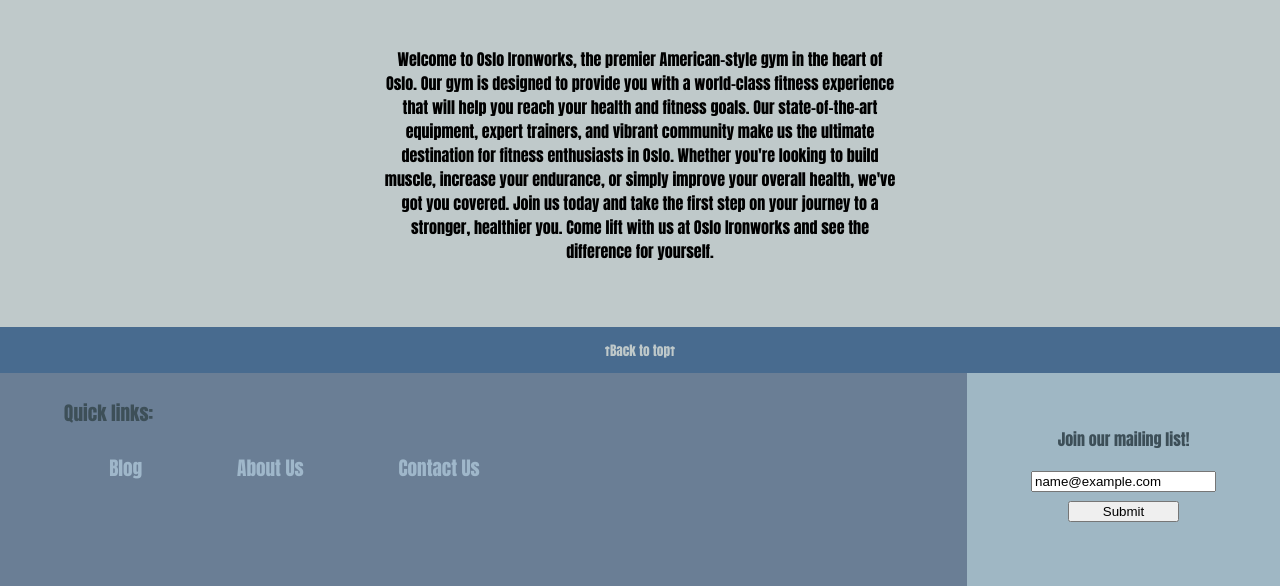
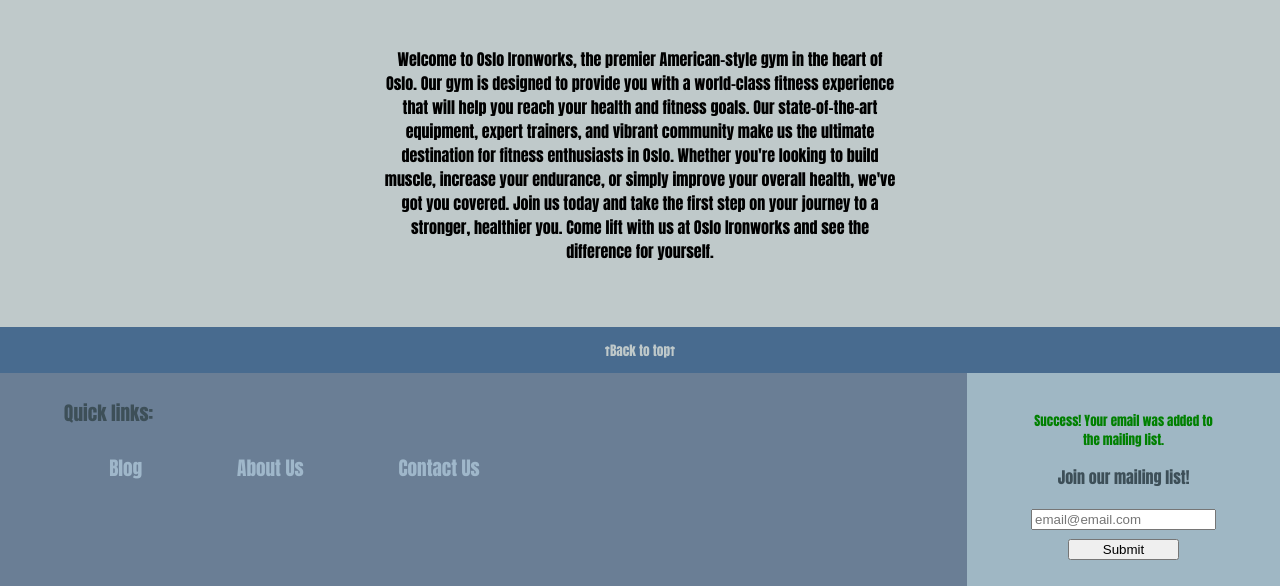
Before and after one commit to AndreasYager/Oslo-Ironworks, a plain HTML site: page about.html in a window 1280 px wide. Both pictures are taken after typing "name@example.com" into the empty fields and a click on the button "Submit". Shown: the part 369-955 px from the top of the page. Drawn offline with Linux system fonts and the light colour scheme.

Commit message:
Update about.html

```diff
--- a/about.html
+++ b/about.html
@@ -45,12 +45,14 @@
             </div>
 
             <div class="mailinglist">
+                <div id="successMessage"></div>
                 <p>Join our mailing list!</p>
                 <input type="email" name="email" id="footerEmail" placeholder="email@email.com" />
-                <button>Submit</button>
+                <p id="emailError" class="form-error"></p>
+                <button id="submitBtn">Submit</button>
             </div>
         </div>
     </footer>
-    <script src="../js/script.js"></script>
+    <script src="js/script.js"></script>
 </body>
 </html>
```
